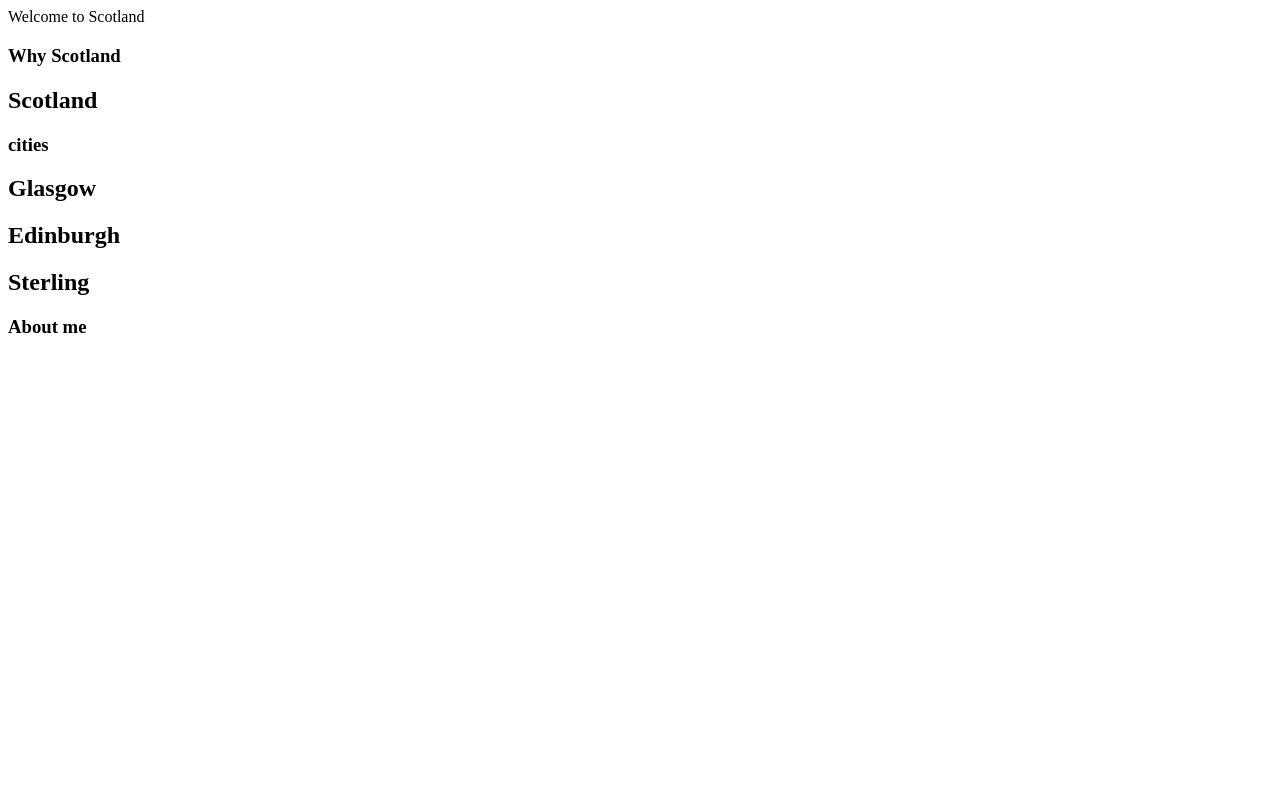
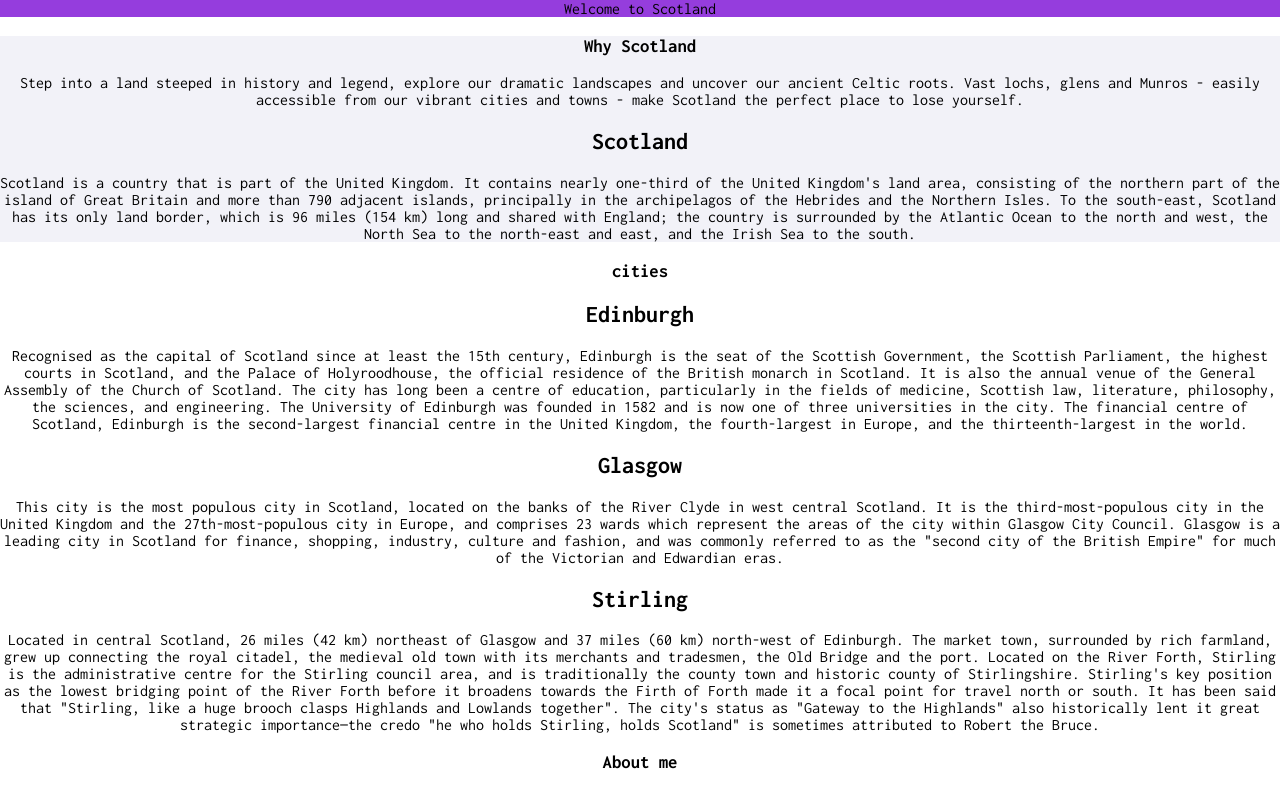
Before and after one commit to kcodes57/Welcome-to-Scotland, a plain HTML site: page index.html in a window 1280 px wide. Drawn offline with Linux system fonts and the light colour scheme; a web font is replaced by a local one.

Commit message:
added basic style and info to webpage

```diff
--- a/index.html
+++ b/index.html
@@ -4,24 +4,40 @@
     <meta charset="UTF-8">
     <meta name="viewport" content="width=device-width, initial-scale=1.0">
     <title>Welcome to Scotland</title>
+    <link rel="preconnect" href="https://fonts.googleapis.com">
+<link rel="preconnect" href="https://fonts.gstatic.com" crossorigin>
+<link href="https://fonts.googleapis.com/css2?family=Libertinus+Mono&display=swap" rel="stylesheet">
+<link rel="preconnect" href="https://fonts.googleapis.com">
+<link rel="preconnect" href="https://fonts.gstatic.com" crossorigin>
+<link href="https://fonts.googleapis.com/css2?family=Inconsolata:wght@200..900&display=swap" rel="stylesheet">
+    <link href="src/style.css" rel="stylesheet" type="text/css" />
 </head>
 <body>
     <header>
         Welcome to Scotland
     </header>
-    <body>
-        <section class="info">
+    <main>
+        <section>
+            <div class="info">
             <h3>Why Scotland</h3>
+            <p>Step into a land steeped in history and legend, explore our dramatic landscapes and uncover our ancient Celtic roots. Vast lochs, glens and Munros - easily accessible from our vibrant cities and towns - make Scotland the perfect place to lose yourself.</p>
             <h2>Scotland</h2>
+            <p>Scotland is a country that is part of the United Kingdom. It contains nearly one-third of the United Kingdom's land area, consisting of the northern part of the island of Great Britain and more than 790 adjacent islands, principally in the archipelagos of the Hebrides and the Northern Isles. To the south-east, Scotland has its only land border, which is 96 miles (154 km) long and shared with England; the country is surrounded by the Atlantic Ocean to the north and west, the North Sea to the north-east and east, and the Irish Sea to the south. </p>
+            </div>
         </section>
-        <section class="cities">
+        <section >
+            <div class="cities">
             <h3>cities</h3>
+            <h2>Edinburgh</h2>
+            <p>Recognised as the capital of Scotland since at least the 15th century, Edinburgh is the seat of the Scottish Government, the Scottish Parliament, the highest courts in Scotland, and the Palace of Holyroodhouse, the official residence of the British monarch in Scotland. It is also the annual venue of the General Assembly of the Church of Scotland. The city has long been a centre of education, particularly in the fields of medicine, Scottish law, literature, philosophy, the sciences, and engineering. The University of Edinburgh was founded in 1582 and is now one of three universities in the city. The financial centre of Scotland, Edinburgh is the second-largest financial centre in the United Kingdom, the fourth-largest in Europe, and the thirteenth-largest in the world.</p>
             <h2>Glasgow</h2>
-            <h2>Edinburgh</h2>
-            <h2>Sterling</h2>
-        </section>
+            <p>This city is the most populous city in Scotland, located on the banks of the River Clyde in west central Scotland. It is the third-most-populous city in the United Kingdom and the 27th-most-populous city in Europe, and comprises 23 wards which represent the areas of the city within Glasgow City Council. Glasgow is a leading city in Scotland for finance, shopping, industry, culture and fashion, and was commonly referred to as the "second city of the British Empire" for much of the Victorian and Edwardian eras. </p>
 
-    </body>
+            <h2>Stirling</h2>
+            <p>Located in central Scotland, 26 miles (42 km) northeast of Glasgow and 37 miles (60 km) north-west of Edinburgh. The market town, surrounded by rich farmland, grew up connecting the royal citadel, the medieval old town with its merchants and tradesmen, the Old Bridge and the port. Located on the River Forth, Stirling is the administrative centre for the Stirling council area, and is traditionally the county town and historic county of Stirlingshire. Stirling's key position as the lowest bridging point of the River Forth before it broadens towards the Firth of Forth made it a focal point for travel north or south. It has been said that "Stirling, like a huge brooch clasps Highlands and Lowlands together". The city's status as "Gateway to the Highlands" also historically lent it great strategic importance—the credo "he who holds Stirling, holds Scotland" is sometimes attributed to Robert the Bruce.</p>
+       </div> </section>
+
+    </main>
     <footer>
         <div class="about">
             <h3>About me</h3>
--- /dev/null
+++ b/src/style.css
@@ -0,0 +1,14 @@
+body{
+    background-color:#FFFFFF;
+    font-family: "Inconsolata", monospace;
+    margin: 0 auto;
+    text-align: center;
+
+
+}
+header{
+    background-color: #953ddd
+}
+.info{
+    background-color: #F2F2F8;
+}
```
